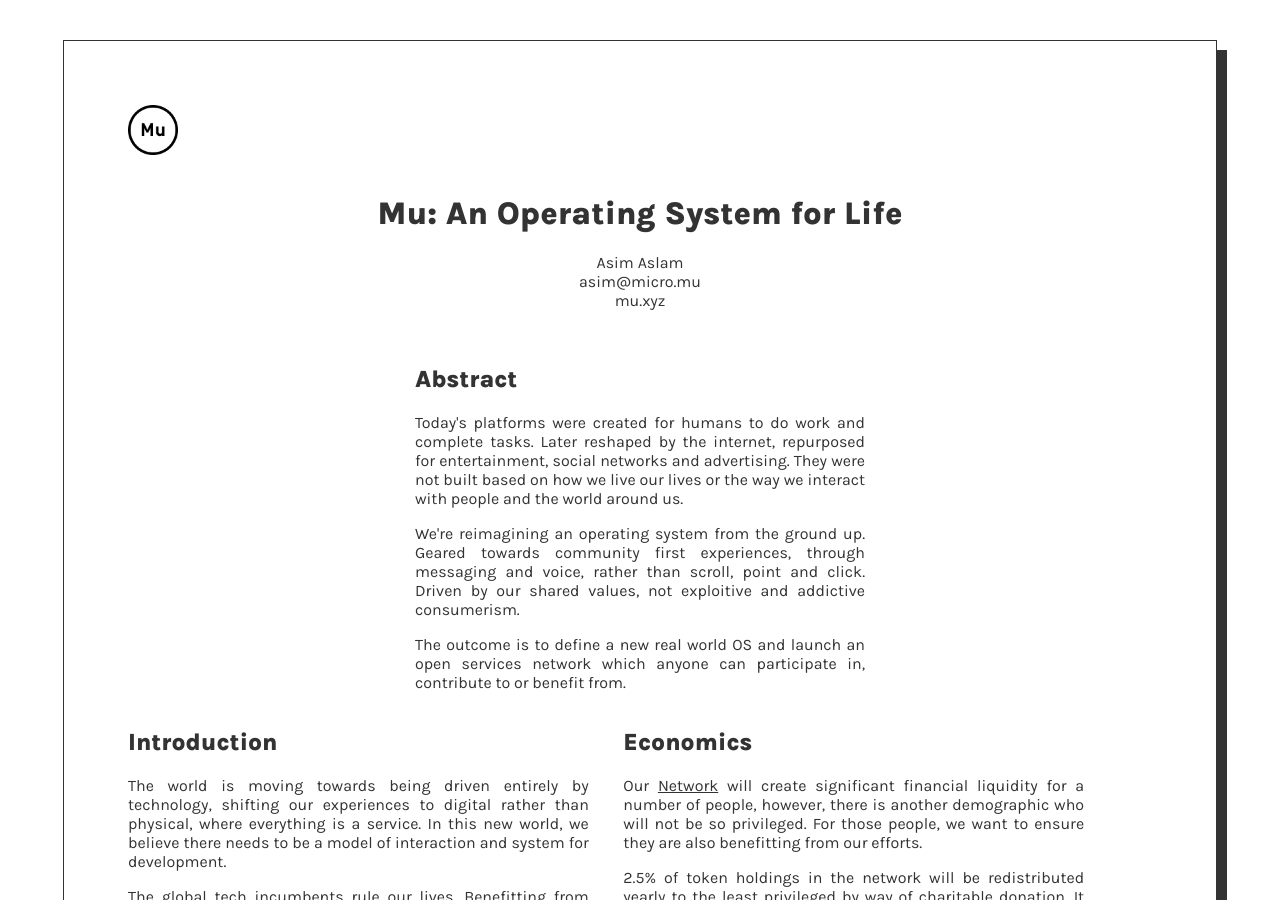
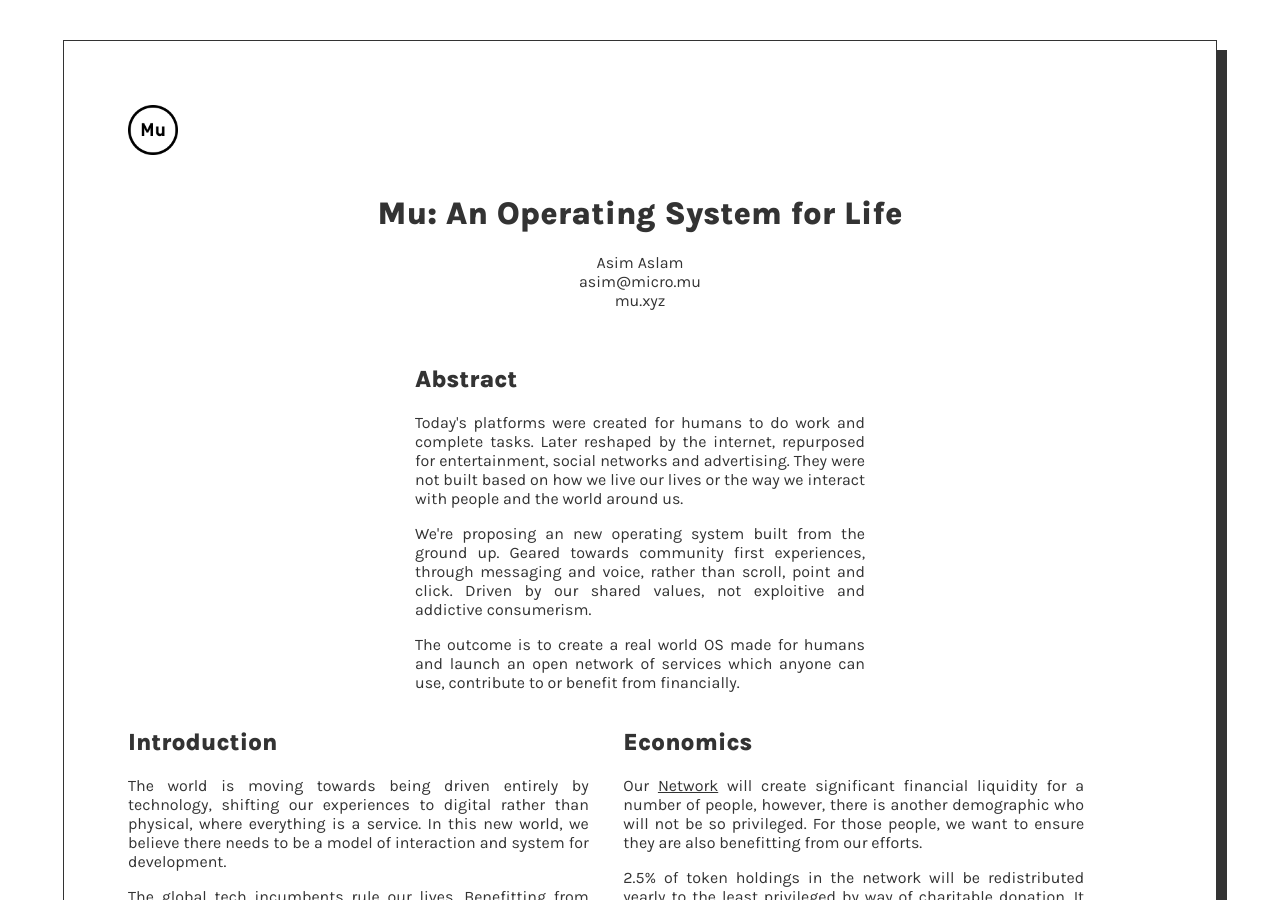
Before and after one commit to muxyz/website, a Jekyll site: the page built from index.md, in a window 1280 px wide and 900 px high. Built offline with Jekyll 4.4.1, drawn with Linux system fonts in a browser that asks for light colours.

Commit message:
Update index.md

```diff
--- a/index.md
+++ b/index.md
@@ -15,12 +15,12 @@
 our lives or the way we interact with people and the world around us.
 </p>
 
-<p>We're reimagining an operating system from the ground up. Geared towards community first experiences, through messaging
+<p>We're proposing an new operating system built from the ground up. Geared towards community first experiences, through messaging
 and voice, rather than scroll, point and click. Driven by our shared values, not exploitive and addictive consumerism.
 </p>
 
-<p>The outcome is to define a new real world OS and launch an open services network
-which anyone can participate in, contribute to or benefit from.
+<p>The outcome is to create a real world OS made for humans and launch an open network of services
+which anyone can use, contribute to or benefit from financially.
 </p>
 </div>
 
```
